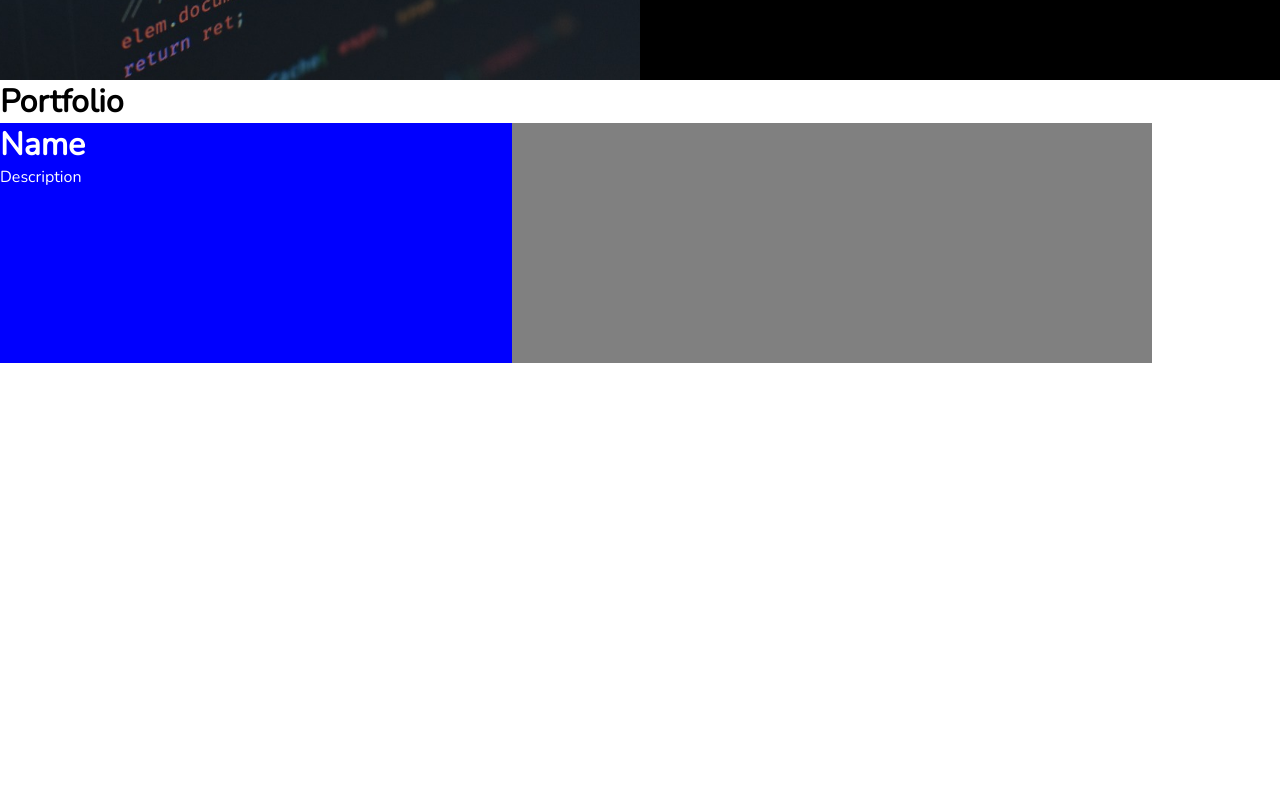
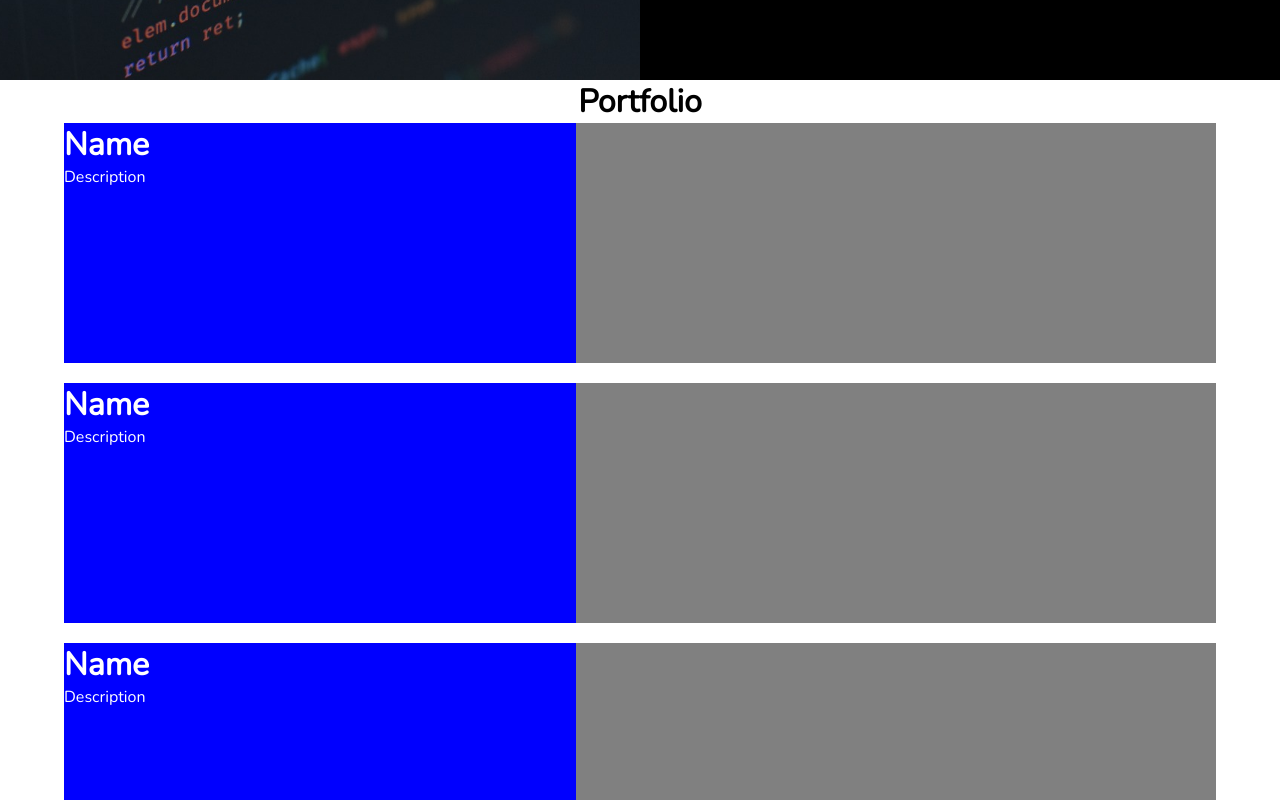
Before and after one commit to marcinoles87/mysite, a React (Create React App) app: page / in a window 1280 px wide. Shown: the part 2540-3340 px from the top of the page. Built offline with nearby package versions, Linux system fonts and the light colour scheme.

Commit message:
work with portfolio section

```diff
--- a/src/components/Portfolio.js
+++ b/src/components/Portfolio.js
@@ -5,7 +5,43 @@ import './portfolio.scss';
 function Portfolio() {
   return (
     <div className='portfolio-container'>
-        <h1> Portfolio</h1>
+        <h1 className='portfolio-name'> Portfolio</h1>
+
+        <div className='portfolio-projects'>
+
+            <div className='portfolio-description'>
+                <h1>Name</h1>
+                <p>Description</p>
+            </div>
+
+            <div className='portfolio-link'>
+                <a href='#' ></a>
+            </div>
+        </div>
+
+        <div className='portfolio-projects'>
+
+            <div className='portfolio-description'>
+                <h1>Name</h1>
+                <p>Description</p>
+            </div>
+
+            <div className='portfolio-link'>
+                <a href='#' ></a>
+            </div>
+        </div>
+
+        <div className='portfolio-projects'>
+
+            <div className='portfolio-description'>
+                <h1>Name</h1>
+                <p>Description</p>
+            </div>
+
+            <div className='portfolio-link'>
+                <a href='#' ></a>
+            </div>
+        </div>
 
         <div className='portfolio-projects'>
 
--- a/src/components/portfolio.scss
+++ b/src/components/portfolio.scss
@@ -3,10 +3,15 @@
     height: 100vh;
 
 
+    .portfolio-name{
+        text-align: center;
+    }
 
     .portfolio-projects{
         display: flex;
         flex-direction: row;
+        justify-content: center;
+        margin-bottom: 20px;
 
 
         .portfolio-description{
```
